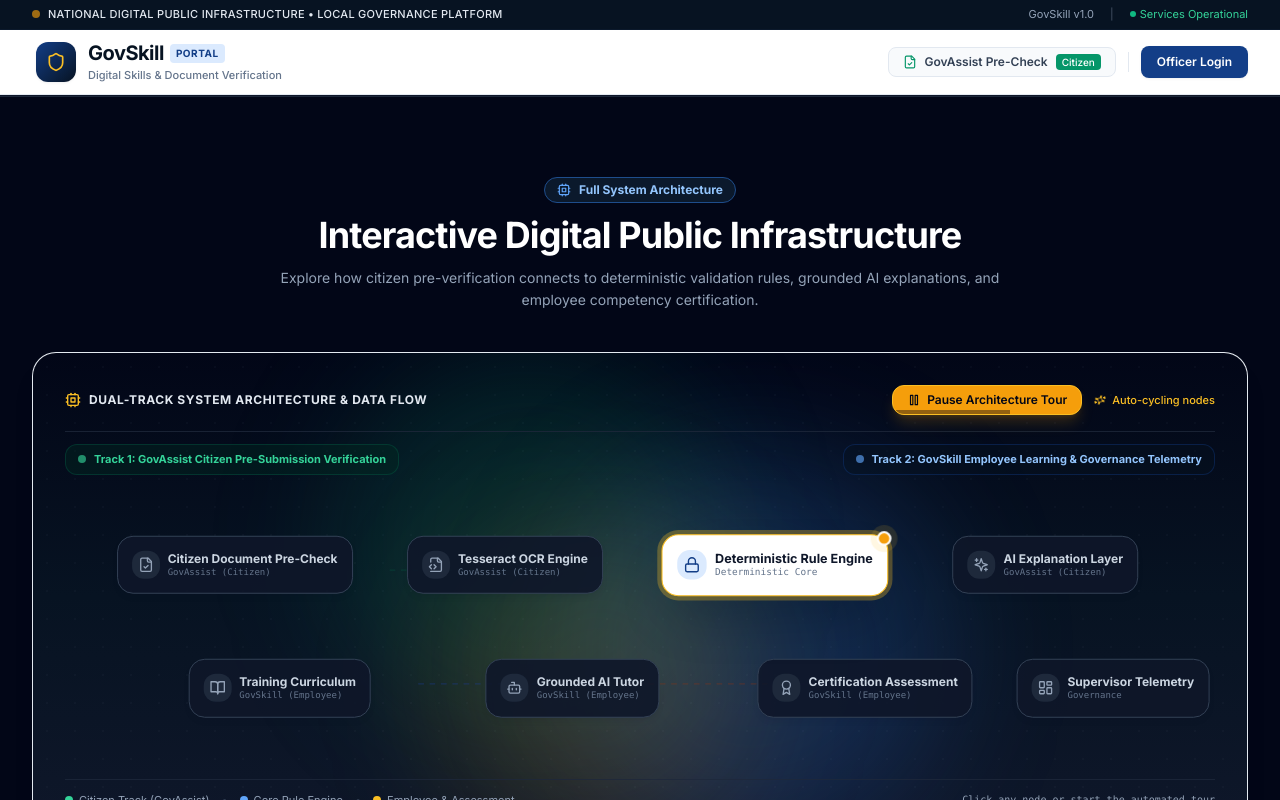
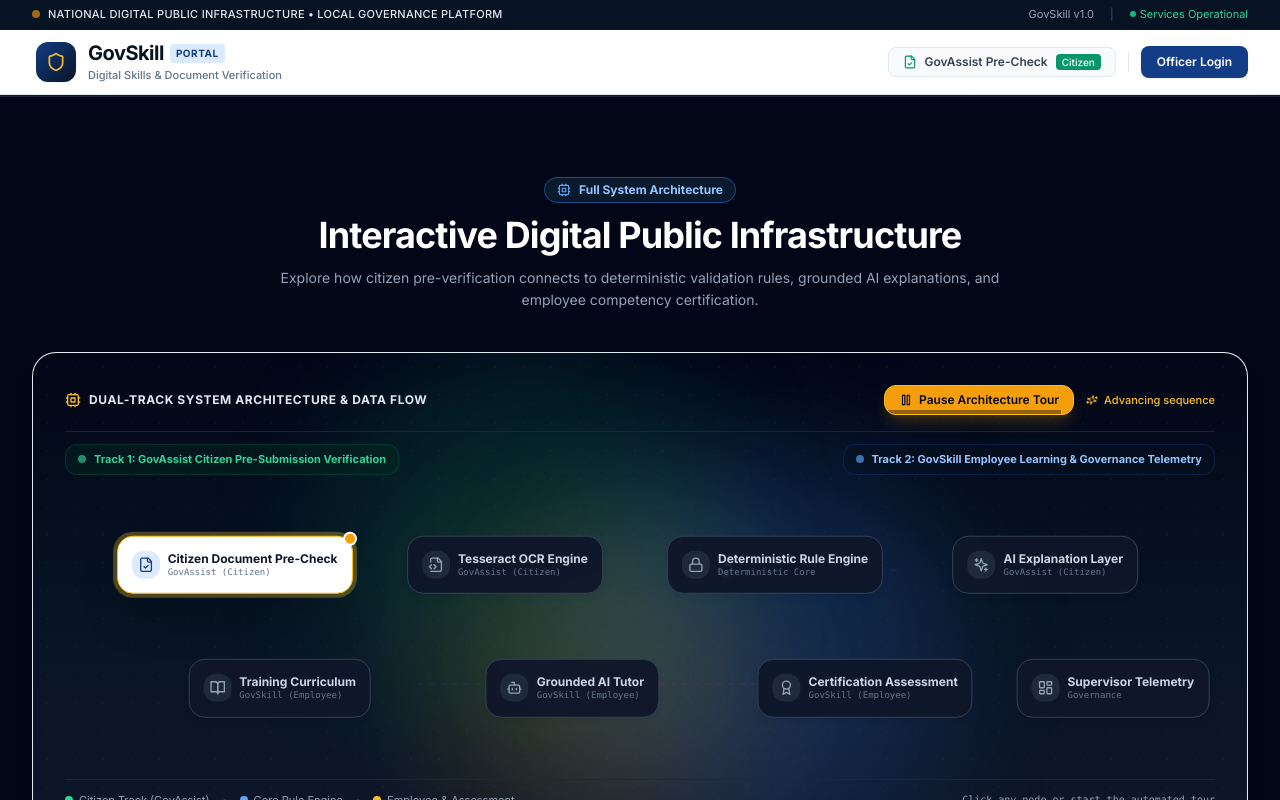
Before and after one commit to sachin-saroj/GovSkill, a React (Vite) app in the folder frontend/: page / in a window 1280 px wide. Both pictures are taken after a click on the button "Play Interactive Tour". Shown: the part 1226-2026 px from the top of the page. Built offline with nearby package versions, Linux system fonts and the light colour scheme.

Commit message:
fix(frontend): stabilize architecture interactions and tour

```diff
--- a/frontend/src/components/landing/EcosystemVisual.tsx
+++ b/frontend/src/components/landing/EcosystemVisual.tsx
@@ -1,4 +1,4 @@
-import React, { useEffect, useState } from 'react';
+import React, { useEffect, useRef, useState, useCallback } from 'react';
 import { motion, AnimatePresence, useReducedMotion } from 'framer-motion';
 import {
   FileCheck,
@@ -23,8 +23,8 @@ interface ArchitectureNode {
   track: 'citizen' | 'core' | 'employee' | 'admin';
   badgeColor: string;
   icon: React.ElementType;
-  x: number; // percentage on canvas
-  y: number; // percentage on canvas
+  x: number; // Percentage horizontal position on canvas
+  y: number; // Percentage vertical position on canvas
   tagline: string;
   details: string[];
   metrics: { label: string; value: string };
@@ -178,48 +178,100 @@ const ARCHITECTURE_NODES: ArchitectureNode[] = [
   },
 ];
 
+const TOUR_ORDER = [
+  'citizen-upload',
+  'ocr-extraction',
+  'deterministic-rules',
+  'ai-explanation',
+  'employee-curriculum',
+  'grounded-tutor',
+  'server-quiz',
+  'supervisor-telemetry',
+];
+
+type TourStatus = 'idle' | 'playing' | 'paused' | 'completed';
+
 export const EcosystemVisual: React.FC = () => {
   const [activeNodeId, setActiveNodeId] = useState<string>('deterministic-rules');
-  const [isTourPlaying, setIsTourPlaying] = useState<boolean>(false);
+  const [tourStatus, setTourStatus] = useState<TourStatus>('idle');
   const [tourProgress, setTourProgress] = useState<number>(0);
   const shouldReduceMotion = useReducedMotion();
+
+  const activeNodeRef = useRef(activeNodeId);
+  activeNodeRef.current = activeNodeId;
+
+  const tourStatusRef = useRef(tourStatus);
+  tourStatusRef.current = tourStatus;
+
+  const timerRef = useRef<NodeJS.Timeout | null>(null);
 
   const activeNode =
     ARCHITECTURE_NODES.find((n) => n.id === activeNodeId) || ARCHITECTURE_NODES[2];
 
-  // Auto-cycling tour lifecycle
+  // Helper to clear timer cleanly
+  const clearTourTimer = useCallback(() => {
+    if (timerRef.current) {
+      clearInterval(timerRef.current);
+      timerRef.current = null;
+    }
+  }, []);
+
+  // Deterministic state-machine tour player
   useEffect(() => {
-    if (!isTourPlaying) {
+    if (tourStatus !== 'playing') {
+      clearTourTimer();
+      if (tourStatus === 'idle') {
         setTourProgress(0);
+      }
       return;
     }
 
-    const intervalDuration = 4500;
-    const updateRate = 50;
-    const step = (updateRate / intervalDuration) * 100;
+    const stepDuration = 3000;
+    const intervalTick = 50;
+    const progressStep = (intervalTick / stepDuration) * 100;
 
-    const timer = setInterval(() => {
+    clearTourTimer();
+
+    timerRef.current = setInterval(() => {
       setTourProgress((prev) => {
         if (prev >= 100) {
-          setActiveNodeId((currentId) => {
-            const idx = ARCHITECTURE_NODES.findIndex((n) => n.id === currentId);
-            const nextIdx = (idx + 1) % ARCHITECTURE_NODES.length;
-            return ARCHITECTURE_NODES[nextIdx].id;
-          });
+          const currentId = activeNodeRef.current;
+          const currentIndex = TOUR_ORDER.indexOf(currentId);
+          const nextIndex = currentIndex + 1;
+
+          if (nextIndex >= TOUR_ORDER.length) {
+            setTourStatus('completed');
+            return 100;
+          }
+
+          const nextNodeId = TOUR_ORDER[nextIndex];
+          setActiveNodeId(nextNodeId);
           return 0;
         }
-        return prev + step;
+        return prev + progressStep;
       });
-    }, updateRate);
+    }, intervalTick);
 
-    return () => clearInterval(timer);
-  }, [isTourPlaying]);
+    return () => clearTourTimer();
+  }, [tourStatus, clearTourTimer]);
+
+  const handleToggleTour = () => {
+    if (tourStatus === 'playing') {
+      setTourStatus('paused');
+    } else if (tourStatus === 'paused') {
+      setTourStatus('playing');
+    } else {
+      // idle or completed: start from beginning
+      setActiveNodeId(TOUR_ORDER[0]);
+      setTourProgress(0);
+      setTourStatus('playing');
+    }
+  };
 
   const handleSelectNode = (id: string) => {
     setActiveNodeId(id);
-    if (isTourPlaying) {
-      setIsTourPlaying(false);
-      setTourProgress(0);
+    if (tourStatus === 'playing') {
+      setTourStatus('paused');
     }
   };
 
@@ -231,14 +283,14 @@ export const EcosystemVisual: React.FC = () => {
     <div className="w-full bg-white rounded-3xl border border-slate-200/90 shadow-civic-xl overflow-hidden flex flex-col">
       {/* Top Architecture Diagram Canvas */}
       <div className="relative bg-gradient-to-b from-slate-950 via-civic-950 to-slate-900 p-6 sm:p-8 min-h-[460px] flex flex-col justify-between overflow-hidden">
-        {/* Background Ambient Glows & Grid */}
+        {/* Background Ambient Glows & Grid (pointer-events-none) */}
         <div className="absolute inset-0 bg-civic-dark-pattern opacity-30 pointer-events-none" />
         <div className="absolute top-0 left-1/4 w-96 h-96 bg-emerald-500/15 rounded-full blur-3xl pointer-events-none" />
         <div className="absolute bottom-0 right-1/4 w-96 h-96 bg-civic-500/20 rounded-full blur-3xl pointer-events-none" />
         <div className="absolute bottom-0 left-1/3 w-80 h-80 bg-saffron-500/15 rounded-full blur-3xl pointer-events-none" />
 
         {/* Header Control Bar */}
-        <div className="relative z-10 flex flex-wrap items-center justify-between pb-4 border-b border-slate-800/80 gap-3 text-xs">
+        <div className="relative z-20 flex flex-wrap items-center justify-between pb-4 border-b border-slate-800/80 gap-3 text-xs">
           <div className="flex items-center gap-2 text-slate-200 font-bold uppercase tracking-wider">
             <Cpu className="h-4 w-4 text-saffron-400" />
             <span>Dual-Track System Architecture & Data Flow</span>
@@ -247,18 +299,23 @@ export const EcosystemVisual: React.FC = () => {
           <div className="flex items-center gap-3">
             <button
               type="button"
-              onClick={() => setIsTourPlaying(!isTourPlaying)}
-              aria-label={isTourPlaying ? 'Pause architecture tour' : 'Play architecture tour'}
-              className={`relative overflow-hidden flex items-center gap-1.5 px-3.5 py-1.5 rounded-xl text-xs font-semibold transition-all border shadow-civic-xs cursor-pointer ${
-                isTourPlaying
+              onClick={handleToggleTour}
+              aria-label={tourStatus === 'playing' ? 'Pause architecture tour' : 'Play architecture tour'}
+              className={`relative overflow-hidden flex items-center gap-1.5 px-3.5 py-1.5 rounded-xl text-xs font-semibold border shadow-civic-xs cursor-pointer select-none transition-colors ${
+                tourStatus === 'playing'
                   ? 'bg-saffron-500 text-slate-950 border-saffron-400 font-bold shadow-lg shadow-saffron-500/20'
                   : 'bg-slate-800/90 text-slate-200 border-slate-700 hover:bg-slate-700 hover:text-white'
               }`}
             >
-              {isTourPlaying ? (
+              {tourStatus === 'playing' ? (
                 <>
                   <Pause className="h-3.5 w-3.5" />
                   <span>Pause Architecture Tour</span>
+                </>
+              ) : tourStatus === 'paused' ? (
+                <>
+                  <Play className="h-3.5 w-3.5" />
+                  <span>Resume Architecture Tour</span>
                 </>
               ) : (
                 <>
@@ -268,25 +325,25 @@ export const EcosystemVisual: React.FC = () => {
               )}
 
               {/* Progress Bar inside tour button */}
-              {isTourPlaying && (
+              {tourStatus === 'playing' && (
                 <div
-                  className="absolute bottom-0 left-0 h-1 bg-slate-950/40 transition-all duration-75"
-                  style={{ width: `${tourProgress}%` }}
+                  className="absolute bottom-0 left-0 h-1 bg-slate-950/40"
+                  style={{ width: `${Math.min(100, Math.max(0, tourProgress))}%` }}
                 />
               )}
             </button>
 
-            {isTourPlaying && (
+            {tourStatus === 'playing' && (
               <span className="flex items-center gap-1.5 text-[11px] text-saffron-400 font-medium">
                 <Sparkles className="h-3 w-3 animate-spin" />
-                <span className="hidden sm:inline">Auto-cycling nodes</span>
+                <span className="hidden sm:inline">Advancing sequence</span>
               </span>
             )}
           </div>
         </div>
 
         {/* Dual Track Labels */}
-        <div className="relative z-10 grid grid-cols-1 md:grid-cols-2 gap-4 pt-3 text-[11px] font-bold">
+        <div className="relative z-10 grid grid-cols-1 md:grid-cols-2 gap-4 pt-3 text-[11px] font-bold pointer-events-none">
           <div className="flex items-center gap-2 text-emerald-400 bg-emerald-950/40 px-3 py-1.5 rounded-xl border border-emerald-800/40 w-fit">
             <span className="h-2 w-2 rounded-full bg-emerald-400 animate-pulse" />
             <span>Track 1: GovAssist Citizen Pre-Submission Verification</span>
@@ -297,25 +354,32 @@ export const EcosystemVisual: React.FC = () => {
           </div>
         </div>
 
-        {/* SVG Flow Paths Canvas */}
+        {/* SVG Flow Paths Canvas & Interactive Fixed Nodes */}
         <div className="relative z-10 my-auto py-6">
-          <svg className="w-full h-56 sm:h-64" viewBox="0 0 1000 360" fill="none" aria-hidden="true">
+          {/* SVG Connection Layer (STRICTLY POINTER EVENTS NONE) */}
+          <svg
+            className="w-full h-56 sm:h-64 pointer-events-none select-none"
+            viewBox="0 0 1000 360"
+            fill="none"
+            aria-hidden="true"
+            style={{ pointerEvents: 'none' }}
+          >
             <defs>
               <linearGradient id="emerald-stream" x1="0%" y1="0%" x2="100%" y2="0%">
-                <stop offset="0%" stopColor="#10B981" stopOpacity="0.8" />
-                <stop offset="100%" stopColor="#059669" stopOpacity="0.9" />
+                <stop offset="0%" stopColor="#10B981" stopOpacity="0.85" />
+                <stop offset="100%" stopColor="#059669" stopOpacity="0.95" />
               </linearGradient>
               <linearGradient id="blue-stream" x1="0%" y1="0%" x2="100%" y2="0%">
-                <stop offset="0%" stopColor="#3B82F6" stopOpacity="0.8" />
-                <stop offset="100%" stopColor="#60A5FA" stopOpacity="0.9" />
+                <stop offset="0%" stopColor="#3B82F6" stopOpacity="0.85" />
+                <stop offset="100%" stopColor="#60A5FA" stopOpacity="0.95" />
               </linearGradient>
               <linearGradient id="saffron-stream" x1="0%" y1="0%" x2="100%" y2="0%">
-                <stop offset="0%" stopColor="#F59E0B" stopOpacity="0.8" />
-                <stop offset="100%" stopColor="#FBBF24" stopOpacity="0.9" />
+                <stop offset="0%" stopColor="#F59E0B" stopOpacity="0.85" />
+                <stop offset="100%" stopColor="#FBBF24" stopOpacity="0.95" />
               </linearGradient>
               <linearGradient id="purple-stream" x1="0%" y1="0%" x2="100%" y2="0%">
-                <stop offset="0%" stopColor="#9333EA" stopOpacity="0.8" />
-                <stop offset="100%" stopColor="#C084FC" stopOpacity="0.9" />
+                <stop offset="0%" stopColor="#9333EA" stopOpacity="0.85" />
+                <stop offset="100%" stopColor="#C084FC" stopOpacity="0.95" />
               </linearGradient>
               <filter id="stream-glow" x="-20%" y="-20%" width="140%" height="140%">
                 <feGaussianBlur stdDeviation="3" result="blur" />
@@ -326,107 +390,118 @@ export const EcosystemVisual: React.FC = () => {
               </filter>
             </defs>
 
-            {/* Track 1 Paths (Citizen) */}
-            {/* Path 1: Upload -> OCR */}
+            {/* Track 1 Paths (Citizen: Y=100) */}
+            {/* Path 1: Upload (140) -> OCR (380) */}
             <path
               id="path-upload-ocr"
-              d="M 140 100 C 240 100, 280 100, 380 100"
+              d="M 140 100 L 380 100"
               stroke={isPathActive('path-upload-ocr') ? 'url(#emerald-stream)' : '#065F46'}
-              strokeWidth={isPathActive('path-upload-ocr') ? '4' : '2'}
-              opacity={isPathActive('path-upload-ocr') ? 1 : 0.35}
+              strokeWidth={isPathActive('path-upload-ocr') ? 3.5 : 2}
+              opacity={isPathActive('path-upload-ocr') ? 1 : 0.25}
               filter={isPathActive('path-upload-ocr') ? 'url(#stream-glow)' : undefined}
-              className="svg-flow-path"
+              className={shouldReduceMotion ? undefined : 'svg-flow-path'}
+              style={{ pointerEvents: 'none' }}
             />
 
-            {/* Path 2: OCR -> Deterministic Rules */}
+            {/* Path 2: OCR (380) -> Rules (620) */}
             <path
               id="path-ocr-rule"
-              d="M 380 100 C 480 100, 520 100, 620 100"
+              d="M 380 100 L 620 100"
               stroke={isPathActive('path-ocr-rule') ? 'url(#emerald-stream)' : '#065F46'}
-              strokeWidth={isPathActive('path-ocr-rule') ? '4' : '2'}
-              opacity={isPathActive('path-ocr-rule') ? 1 : 0.35}
+              strokeWidth={isPathActive('path-ocr-rule') ? 3.5 : 2}
+              opacity={isPathActive('path-ocr-rule') ? 1 : 0.25}
               filter={isPathActive('path-ocr-rule') ? 'url(#stream-glow)' : undefined}
-              className="svg-flow-path"
+              className={shouldReduceMotion ? undefined : 'svg-flow-path'}
+              style={{ pointerEvents: 'none' }}
             />
 
-            {/* Path 3: Rules -> AI Explanation (Failed rules only) */}
+            {/* Path 3: Rules (620) -> AI Explanation (860) */}
             <path
               id="path-rule-ai"
-              d="M 620 100 C 720 100, 760 100, 860 100"
+              d="M 620 100 L 860 100"
               stroke={isPathActive('path-rule-ai') ? 'url(#blue-stream)' : '#1E40AF'}
-              strokeWidth={isPathActive('path-rule-ai') ? '4' : '2'}
-              opacity={isPathActive('path-rule-ai') ? 1 : 0.35}
+              strokeWidth={isPathActive('path-rule-ai') ? 3.5 : 2}
+              opacity={isPathActive('path-rule-ai') ? 1 : 0.25}
               filter={isPathActive('path-rule-ai') ? 'url(#stream-glow)' : undefined}
-              className="svg-flow-path"
+              className={shouldReduceMotion ? undefined : 'svg-flow-path'}
+              style={{ pointerEvents: 'none' }}
             />
 
-            {/* Track 2 Paths (Employee) */}
-            {/* Path 4: Curriculum -> Tutor */}
+            {/* Track 2 Paths (Employee: Y=260) */}
+            {/* Path 4: Curriculum (180) -> Tutor (440) */}
             <path
               id="path-curriculum-tutor"
-              d="M 180 260 C 280 260, 340 260, 440 260"
+              d="M 180 260 L 440 260"
               stroke={isPathActive('path-curriculum-tutor') ? 'url(#blue-stream)' : '#1E40AF'}
-              strokeWidth={isPathActive('path-curriculum-tutor') ? '4' : '2'}
-              opacity={isPathActive('path-curriculum-tutor') ? 1 : 0.35}
+              strokeWidth={isPathActive('path-curriculum-tutor') ? 3.5 : 2}
+              opacity={isPathActive('path-curriculum-tutor') ? 1 : 0.25}
               filter={isPathActive('path-curriculum-tutor') ? 'url(#stream-glow)' : undefined}
-              className="svg-flow-path"
+              className={shouldReduceMotion ? undefined : 'svg-flow-path'}
+              style={{ pointerEvents: 'none' }}
             />
 
-            {/* Path 5: Tutor -> Quiz */}
+            {/* Path 5: Tutor (440) -> Quiz (700) */}
             <path
               id="path-tutor-quiz"
-              d="M 440 260 C 540 260, 600 260, 700 260"
+              d="M 440 260 L 700 260"
               stroke={isPathActive('path-tutor-quiz') ? 'url(#saffron-stream)' : '#9A3412'}
-              strokeWidth={isPathActive('path-tutor-quiz') ? '4' : '2'}
-              opacity={isPathActive('path-tutor-quiz') ? 1 : 0.35}
+              strokeWidth={isPathActive('path-tutor-quiz') ? 3.5 : 2}
+              opacity={isPathActive('path-tutor-quiz') ? 1 : 0.25}
               filter={isPathActive('path-tutor-quiz') ? 'url(#stream-glow)' : undefined}
-              className="svg-flow-path"
+              className={shouldReduceMotion ? undefined : 'svg-flow-path'}
+              style={{ pointerEvents: 'none' }}
             />
 
-            {/* Path 6: Quiz -> Supervisor Telemetry */}
+            {/* Path 6: Quiz (700) -> Supervisor Telemetry (920) */}
             <path
               id="path-quiz-telemetry"
-              d="M 700 260 C 780 260, 840 260, 920 260"
+              d="M 700 260 L 920 260"
               stroke={isPathActive('path-quiz-telemetry') ? 'url(#purple-stream)' : '#581C87'}
-              strokeWidth={isPathActive('path-quiz-telemetry') ? '4' : '2'}
-              opacity={isPathActive('path-quiz-telemetry') ? 1 : 0.35}
+              strokeWidth={isPathActive('path-quiz-telemetry') ? 3.5 : 2}
+              opacity={isPathActive('path-quiz-telemetry') ? 1 : 0.25}
               filter={isPathActive('path-quiz-telemetry') ? 'url(#stream-glow)' : undefined}
-              className="svg-flow-path"
+              className={shouldReduceMotion ? undefined : 'svg-flow-path'}
+              style={{ pointerEvents: 'none' }}
             />
 
-            {/* Inter-Track Governance Standard Anchor (Central Core Rule Engine) */}
+            {/* Central Anchor Dot for Deterministic Rule Hub */}
             <circle
               cx="620"
               cy="100"
-              r={activeNodeId === 'deterministic-rules' ? 16 : 10}
+              r={activeNodeId === 'deterministic-rules' ? 14 : 9}
               fill="#1E4D8C"
               stroke="#93C5FD"
-              strokeWidth="3"
+              strokeWidth="2.5"
               filter="url(#stream-glow)"
+              style={{ pointerEvents: 'none' }}
             />
           </svg>
 
-          {/* Interactive HTML Node Markers */}
-          <div className="absolute inset-0 p-3">
+          {/* Interactive Fixed HTML Node Markers */}
+          <div className="absolute inset-0 p-3 pointer-events-none">
             <div className="relative w-full h-full">
               {ARCHITECTURE_NODES.map((node) => {
                 const isSelected = node.id === activeNodeId;
                 const IconComp = node.icon;
 
                 return (
+                  <div
+                    key={node.id}
+                    style={{ left: `${node.x}%`, top: `${node.y}%` }}
+                    className="absolute -translate-x-1/2 -translate-y-1/2 pointer-events-auto"
+                  >
                     <motion.button
-                    key={node.id}
                       type="button"
                       onClick={() => handleSelectNode(node.id)}
-                    style={{ left: `${node.x}%`, top: `${node.y}%` }}
                       aria-label={`Inspect ${node.title} architecture node`}
                       aria-selected={isSelected}
-                    whileHover={shouldReduceMotion ? {} : { scale: 1.06 }}
-                    whileTap={shouldReduceMotion ? {} : { scale: 0.95 }}
-                    className={`absolute -translate-x-1/2 -translate-y-1/2 p-2.5 sm:p-3.5 rounded-2xl border transition-all duration-200 cursor-pointer focus:outline-none focus-visible:ring-2 focus-visible:ring-saffron-400 ${
+                      whileHover={shouldReduceMotion ? {} : { scale: 1.02, y: -2 }}
+                      whileTap={shouldReduceMotion ? {} : { scale: 0.98 }}
+                      transition={{ type: 'spring', stiffness: 400, damping: 25 }}
+                      className={`p-2.5 sm:p-3.5 rounded-2xl border cursor-pointer focus:outline-none focus-visible:ring-2 focus-visible:ring-saffron-400 select-none ${
                         isSelected
-                        ? 'bg-white text-slate-900 border-saffron-400 ring-4 ring-saffron-400/30 scale-105 z-20 shadow-2xl'
-                        : 'bg-slate-900/90 hover:bg-slate-800 text-slate-300 border-slate-700 hover:border-slate-500 z-10 shadow-civic-md'
+                          ? 'bg-white text-slate-900 border-saffron-400 ring-4 ring-saffron-400/30 z-30 shadow-2xl'
+                          : 'bg-slate-900/95 hover:bg-slate-800 text-slate-300 border-slate-700 hover:border-slate-500 z-10 shadow-civic-md'
                       }`}
                     >
                       <div className="flex items-center gap-2 whitespace-nowrap">
@@ -453,6 +528,7 @@ export const EcosystemVisual: React.FC = () => {
                         </div>
                       </div>
 
+                      {/* Active Status Indicator Dot */}
                       {isSelected && (
                         <span className="absolute -top-1 -right-1 flex h-3.5 w-3.5" aria-hidden="true">
                           <span className="animate-ping absolute inline-flex h-full w-full rounded-full bg-saffron-400 opacity-75" />
@@ -460,6 +536,7 @@ export const EcosystemVisual: React.FC = () => {
                         </span>
                       )}
                     </motion.button>
+                  </div>
                 );
               })}
             </div>
```
Lines whose indentation alone changed are shown as unchanged.
